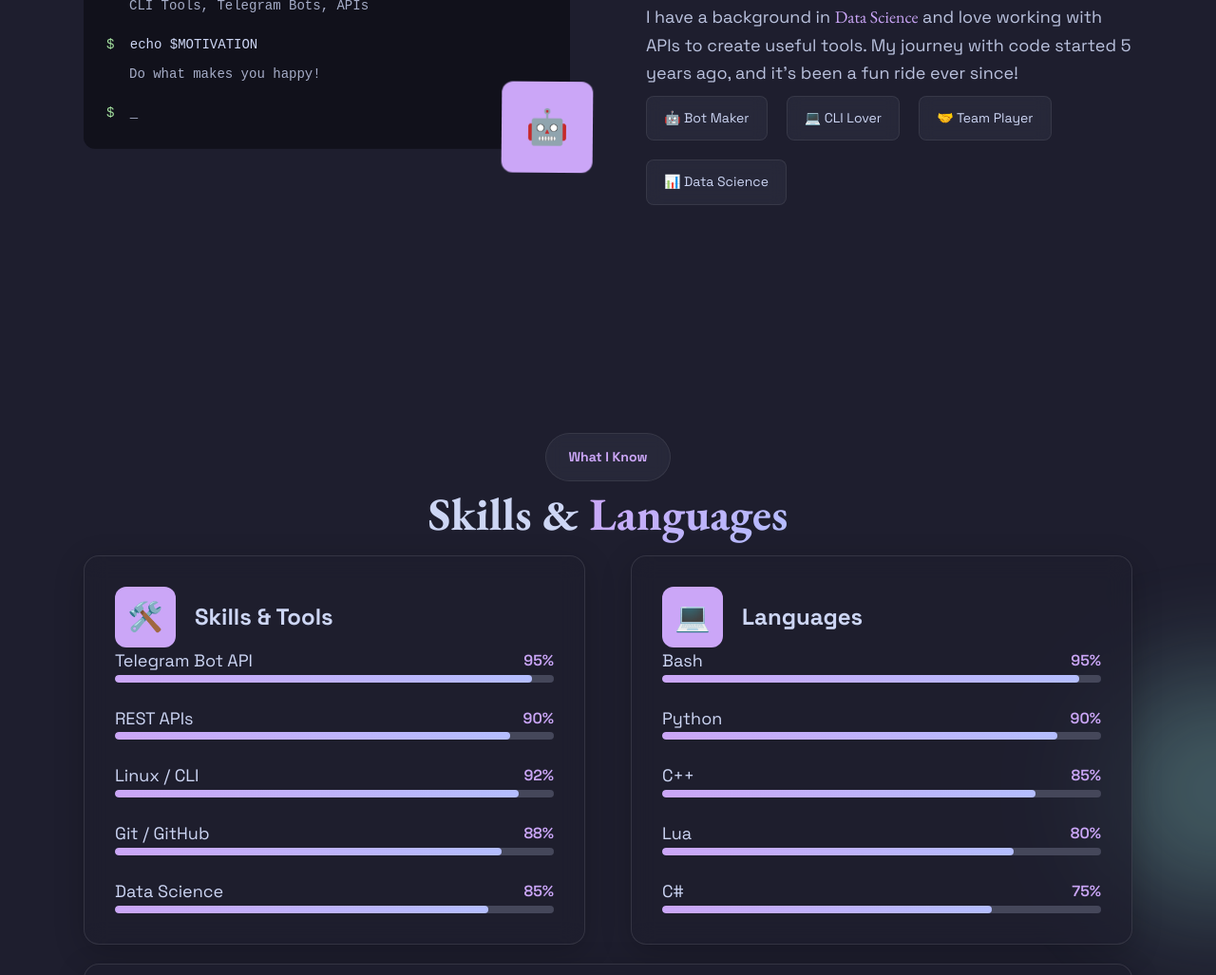
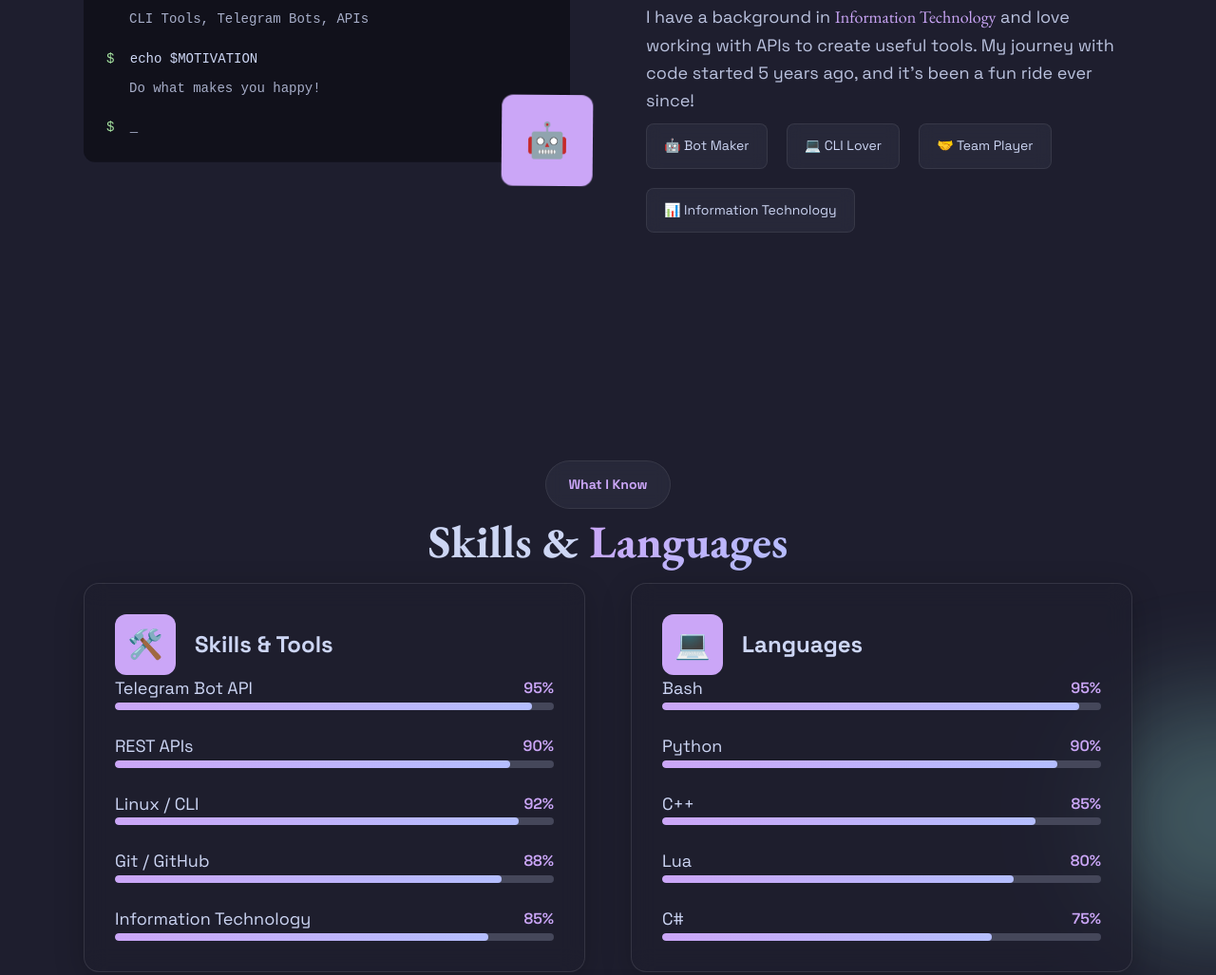
Before and after one commit to psdkjoon/psdkjoon, a plain HTML site: page index.html in a window 1280 px wide. Shown: the part 1192-2219 px from the top of the page at 95% size. Drawn offline with nearby package versions, Linux system fonts and the light colour scheme.

Commit message:
Update index.html

```diff
--- a/index.html
+++ b/index.html
@@ -1058,7 +1058,7 @@
                 class="text-[var(--ctp-subtext1)] mb-12 leading-relaxed text-lg text-center md:text-left section-paragraph"
               >
                 I have a background in
-                <span class="accent-text special-text">Data Science</span> and
+                <span class="accent-text special-text">Information Technology</span> and
                 love working with APIs to create useful tools. My journey with
                 code started 5 years ago, and it's been a fun ride ever since!
               </p>
@@ -1074,7 +1074,7 @@
                   ><span class="unselectable-text">🤝 </span>Team Player</span
                 >
                 <span class="tag glass-panel-light"
-                  ><span class="unselectable-text">📊 </span>Data Science</span
+                  ><span class="unselectable-text">📊 </span>Information Technology</span
                 >
               </div>
             </div>
@@ -1149,7 +1149,7 @@
                 </div>
                 <div class="skill-item">
                   <div class="flex justify-between mb-4">
-                    <span class="text-lg">Data Science</span>
+                    <span class="text-lg">Information Technology</span>
                     <span class="accent-text font-semibold">85%</span>
                   </div>
                   <div class="skill-bar">
@@ -1445,7 +1445,7 @@
                   <div class="glass-panel-light rounded-xl exp-item">
                     <div class="unselectable-text text-3xl mb-4">🎓</div>
                     <div class="text-sm text-[var(--ctp-subtext0)]">
-                      Data Science
+                      Information Technology
                     </div>
                   </div>
                   <div class="glass-panel-light rounded-xl exp-item">
```
